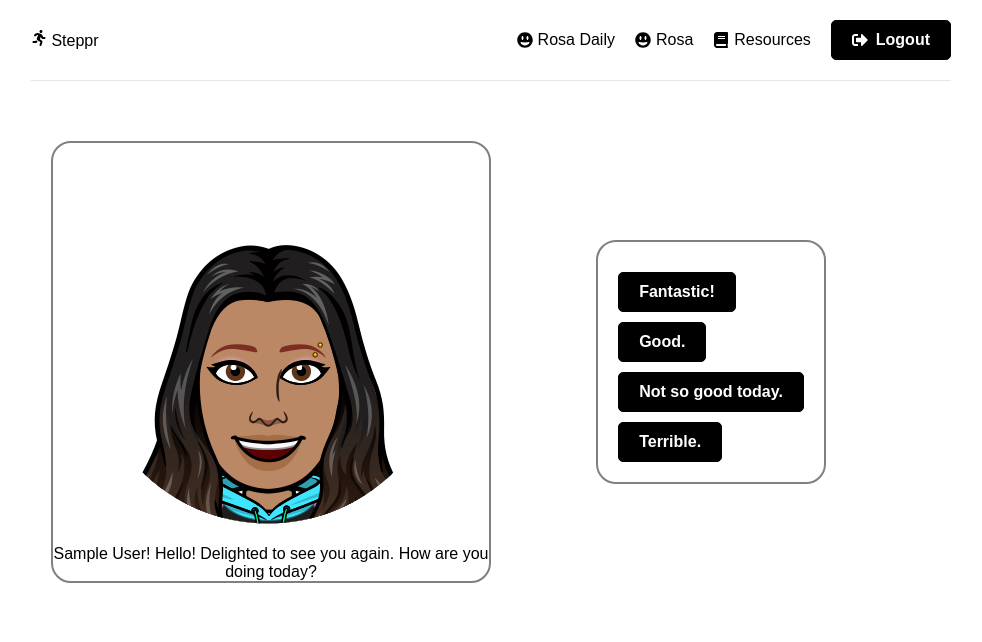
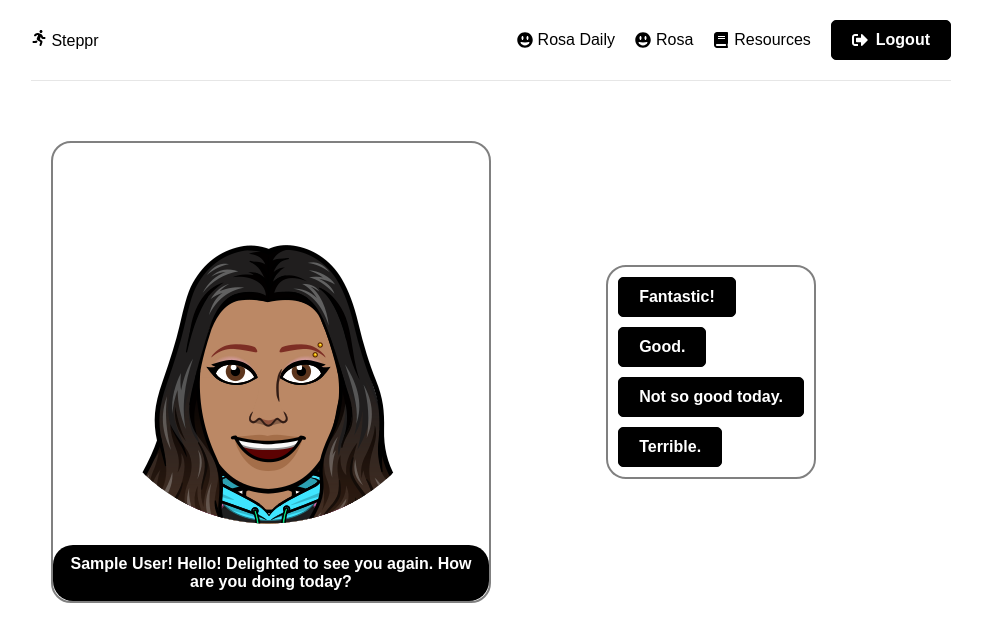
Before and after one commit to eamonronan/Steppr, a React (Create React App) app in the folder frontend/: page /rosadaily in a window 1280 px wide. Shown: the top 642 px of the page, without its empty margins (149-1131 px from the left). Built offline with nearby package versions, Linux system fonts and the light colour scheme; sample sign-in values are in the browser's storage.

Commit message:
Conversation service and slice

```diff
--- a/frontend/src/components/RosaDaily.jsx
+++ b/frontend/src/components/RosaDaily.jsx
@@ -1,5 +1,6 @@
 import { useState } from 'react';
-import { useSelector } from 'react-redux';
+import { useSelector, useDispatch } from 'react-redux';
+import { createUserConversation } from '../'
 
 import Delayed from './Delayed';
 import WelcomeBack from './RosaMessages/WelcomeBack';
@@ -22,6 +23,14 @@ import hello_sunshine from '../rosaimages/hello_sunshine_rosa.PNG';
 
 function RosaDaily() {
 
+    let userFeeling = "";
+    let stepCount = 0;
+    let primaryGoalRating = 0;
+    let secondaryGoalRating = 0;
+
+
+    const dispatch = useDispatch();
+
     const welcomeRosa = [neutral_Rosa, hi_rosa, hi_rosa2, hello_sunshine];
 
     const randomRosa = RandomElement(welcomeRosa);
@@ -31,14 +40,18 @@ function RosaDaily() {
     const { user } = useSelector((state) => state.auth);
 
     const [rosaMessage, setRosaMessage] = useState(<WelcomeBack name={user.name} />);
+    const [conversationData, setConversationData] = useState({user, feeling: 'fantastic', stepCount: 0, primaryGoalRating: 0, secondaryGoalRating: 0});
+
 
 
 
     const handleUserEmotion = (userEmotion) => {
+        console.log(conversationData);
+        userFeeling = userEmotion;
+        console.log(userFeeling);
         if (userEmotion === "fantastic") {
             setRosaMessage(<DailyStepsMessage dailyEmotion={userEmotion} />);
             setRosaImage(RandomElement(FantasticRosa));
-
         } else if (userEmotion == "good") {
             setRosaMessage(<DailyStepsMessage dailyEmotion={userEmotion} />)
             setRosaImage(RandomElement(GoodRosa));
@@ -52,19 +65,14 @@ function RosaDaily() {
             setRosaMessage(<DailyStepsMessage />)
             setRosaImage(RandomElement(welcomeRosa));
         }
+        setUserOptions(
+            <div><UserResponseButton textInput="10,000" onClick={() => handleSteps(10000)} />
+              <UserResponseButton textInput="8,000" onClick={() => handleSteps(8000)} />
+              <UserResponseButton textInput="6,000" onClick={() => handleSteps(6000)} />
+              <UserResponseButton textInput="4,000" onClick={() => handleSteps(4000)} /></div>)
+
     }
 
-
-    /* const handleClick = () => {
-      console.log('Good clicked');
-      setRosaMessage(<PositiveAndGoalSet />);
-      setUserOptions(
-        <div><UserResponseButton textInput="10,000" onClick={() => handleSteps(10000)} />
-          <UserResponseButton textInput="8,000" onClick={() => handleSteps(8000)} />
-          <UserResponseButton textInput="6,000" onClick={() => handleSteps(6000)} />
-          <UserResponseButton textInput="4,000" onClick={() => handleSteps(4000)} /></div>)
-
-    } */
 
     const handleYesOrNo = (userYesOrNo) => {
         if (userYesOrNo) {
@@ -79,13 +87,17 @@ function RosaDaily() {
     }
 
     const handleSecondaryGoal = (userSecondaryGoal) => {
-        console.log('Handle secondary goal clicked');
+        secondaryGoalRating = 3;
+        /* setConversationData( {user: user, userFeeling: "fantastic", stepCount: 11111, primaryGoalRating: 4, secondaryGoalRating: 5} ) */
+        dispatch(createUserConversation( {conversationData} ));
         setRosaMessage(<div>Fantastic! Your secondary user goal is to <b>{userSecondaryGoal}</b>. Together, {user.name}, we can achieve these goals. Would you like to hear more about how Steppr works?</div>);
         setUserOptions(<div><UserResponseButton textInput="Yes" onClick={() => handleYesOrNo(true)} />
             <UserResponseButton textInput="No" onClick={() => handleYesOrNo(false)} /></div>)
     }
 
     const handlePrimaryGoal = (userPrimaryGoal) => {
+        primaryGoalRating = 2;
+        console.log(primaryGoalRating);
         setRosaMessage(<div>Noted! I will remember that your primary goal, after increasing overall step count, is to <b>{userPrimaryGoal}</b>. Next, let's select your second goal from the same list.</div>);
         setUserOptions(<div><UserResponseButton textInput="Improve strength" onClick={() => handleSecondaryGoal("improve strength")} />
             <UserResponseButton textInput="Increase flexibility" onClick={() => handleSecondaryGoal("increase flexibility")} />
@@ -105,8 +117,9 @@ function RosaDaily() {
 
 
 
-    /* const handleSteps = (textInput) => {
-      console.log('Steps clicked');
+    const handleSteps = (textInput) => {
+      stepCount = textInput;
+      console.log(stepCount);
       setRosaMessage(<div>{textInput} steps! Wow. I love the ambition. Next, we can decide on some secondary goals too. Along with your daily step count, you can set two other goals related to your health and fitness. Then, each day you can rate the progress you've made toward these goals. Select the first one from the choices on the right.</div>);
       setUserOptions(<div><UserResponseButton textInput="Improve strength" onClick={() => handlePrimaryGoal("improve strength")} />
         <UserResponseButton textInput="Increase flexibility" onClick= {() => handlePrimaryGoal("increase flexibility")} />
@@ -116,7 +129,7 @@ function RosaDaily() {
         <UserResponseButton textInput="Build a stronger core" onClick={() => handlePrimaryGoal("build a stronger core")} />
       </div>
       )
-    } */
+    }
 
 
 
@@ -125,16 +138,15 @@ function RosaDaily() {
         <div className='rosaContainer'>
             <div className='rosaItem'>
                 <img src={rosaImage} alt="Rosa expression" />
-                {rosaMessage}
+                <div className='rosaMessage'>
+                    {rosaMessage}
+                </div>
 
             </div>
-            <div className='rosaItem' style={{ padding: '10px 0px 0px 0px' }}>
-                <div className='rosaText' style={{ padding: '10px' }}>
+            <div className='rosaItem'>
                     <Delayed>
                         {userOptions}
                     </Delayed>
-
-                </div>
             </div>
         </div>
     )
```
Also changed, not shown: frontend/src/features/conversations/conversationService.js (added, +22 -0 lines).
